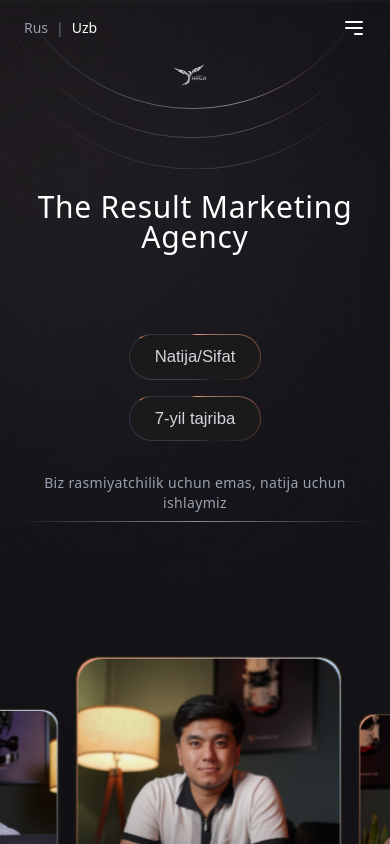
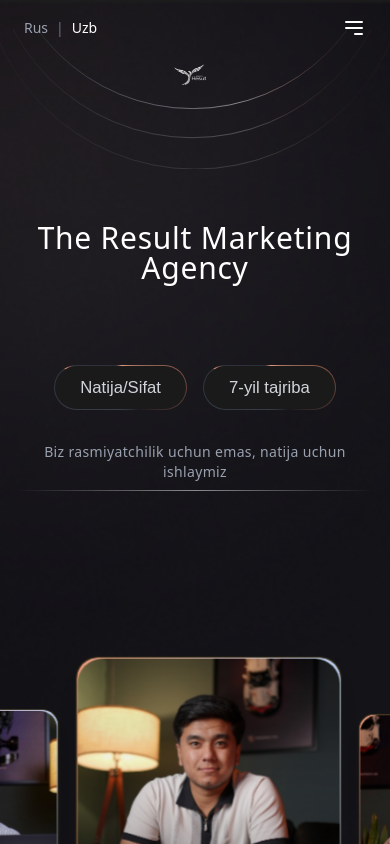
Before and after one commit to Fullstack2711/marketing, a Next.js app: page / in a window 390 px wide. Shown: the top 844 px of the page. Built offline with nearby package versions, Linux system fonts and the light colour scheme; a web font is replaced by a local one.

Commit message:
mobileda  line animation togrlandi va navbar open menu togrlandi

```diff
--- a/app/components/Hero.jsx
+++ b/app/components/Hero.jsx
@@ -57,7 +57,7 @@
             </div>
 
             {/* Mobile Buttons */}
-            <div className="flex flex-col sm:flex-row items-center justify-center gap-4 sm:gap-6 mb-8 sm:mb-10">
+            <div className="flex flex-row sm:flex-row items-center justify-center gap-4 sm:gap-6 mb-8 sm:mb-10">
               <AnimatedBorderButton href="/connection" label={t('hero_button_connection')} />
               <AnimatedBorderButton href="/services" label={t('hero_button_services')} />
             </div>
```
